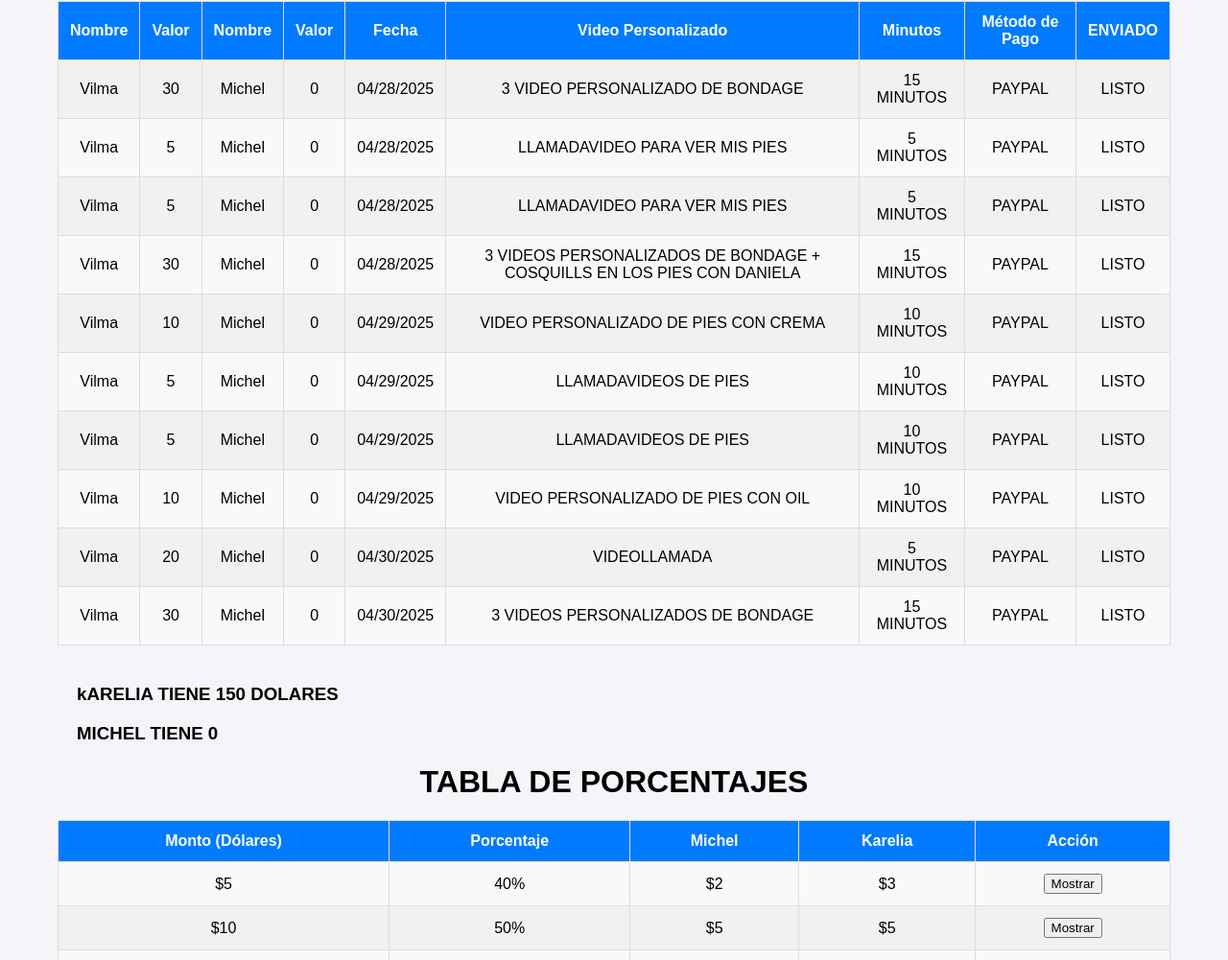
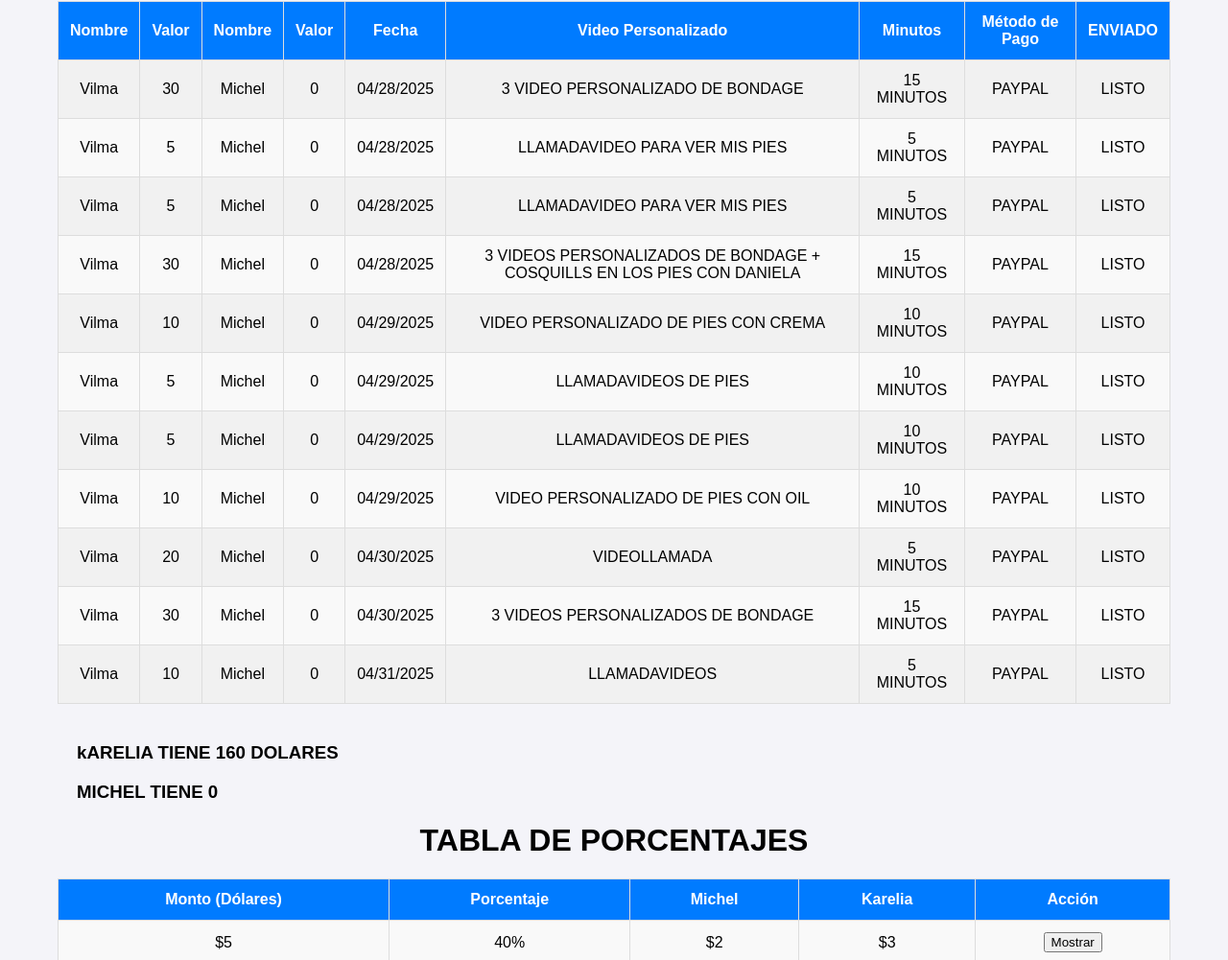
Before and after one commit to vanessafeet/Vilma, a plain HTML site: page index.html in a window 1280 px wide. Shown: the part 99-1100 px from the top of the page at 96% size. Drawn offline with Linux system fonts and the light colour scheme.

Commit message:
index.html

```diff
--- a/index.html
+++ b/index.html
@@ -350,6 +350,17 @@
             <td>LISTO</td>
         </tr>
 
+         <tr>
+            <td>Vilma</td>
+            <td>10</td>
+            <td>Michel</td>
+            <td>0</td>
+            <td>04/31/2025</td>
+            <td>LLAMADAVIDEOS  </td>
+            <td>5  MINUTOS</td>
+            <td>PAYPAL</td>
+            <td>LISTO</td>
+        </tr>
 
 
 
@@ -392,7 +403,7 @@
 </table>
 
 
-<h3>kARELIA TIENE 150 DOLARES </h3>
+<h3>kARELIA TIENE 160 DOLARES </h3>
 <h3>MICHEL TIENE 0</h3>
 
 
```
